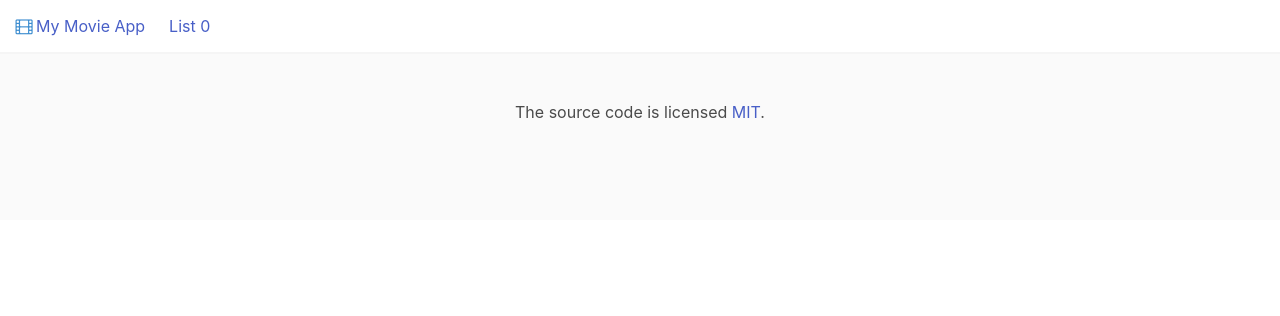
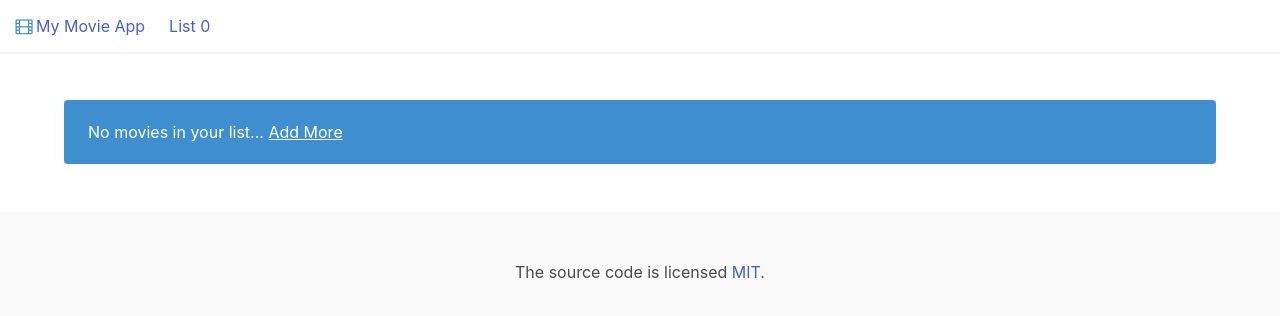
Before and after one commit to austinstarin/vue-libertyjs, a Vue app: page /#/list in a window 1280 px wide. Shown: the top 316 px of the page. Built offline with nearby package versions, Linux system fonts and the light colour scheme.

Commit message:
Update list view

```diff
--- a/src/components/MovieCard.vue
+++ b/src/components/MovieCard.vue
@@ -3,7 +3,7 @@
     <div class="card">
       <div class="card-content">
         <img :src="thumbnail" :alt="alternative" />
-        <h3 class="title is-5">{{ title }}</h3>
+        <h2 class="title is-5">{{ title }}</h2>
         <p class="subtitle is-5">{{ director }}</p>
         <StarRating :id="id" :rating="rating"></StarRating>
         <footer class="card-footer">
--- a/src/components/TheFeatured.vue
+++ b/src/components/TheFeatured.vue
@@ -8,7 +8,7 @@
            <router-link
             :to="{ name: 'movie', params: { id: movie.id } }"
             class="button is-primary is-inverted is-outlined"
-            >See Movies</router-link>
+            >See More</router-link>
         </div>
       </div>
     </div>
--- a/src/components/TheList.vue
+++ b/src/components/TheList.vue
@@ -1,21 +1,46 @@
 <template>
-  <div>
+  <section class="section">
+    <div class="container">
+      <div v-if="movies.length > 0">
         <div v-for="movie in movies">
-      {{ movie.title }}
+          <article class="columns media">
+            <figure class="column is-one-fifth media-left">
+              <img :src="movie.thumbnail" :alt="movie.alternative" />
+            </figure>
+            <div class="column is-half media-content">
+              <h2 class="title is-5">{{ movie.title }}</h2>
+              <p>{{ movie.synopsis }}</p>
+              <StarRating :id="movie.id" :rating="movie.rating"></StarRating>
+            </div>
+            <div class="column media-right">
               <Update
                 :id="movie.id"
                 :list="movie.list"
               />
             </div>
+          </article>
         </div>
+      </div>
+      <div v-else>
+        <div class="notification is-info">
+          <p>
+            No movies in your list...
+            <router-link :to="{ name: 'index' }">Add More</router-link>
+          </p>
+        </div>
+      </div>
+    </div>
+  </section>
 </template>
 
 <script>
+import StarRating from '@/components/StarRating'
 import Update from '@/components/Update'
 
 export default {
   name: 'TheList',
   components: {
+    StarRating,
     Update
   },
   computed: {
--- a/src/components/Update.vue
+++ b/src/components/Update.vue
@@ -12,10 +12,10 @@ export default {
   },
   computed: {
     classObject () {
-      return `button ${(this.list ? `is-danger` : 'is-primary')}`
+      return `button ${(this.list ? 'is-danger' : 'is-primary')}`
     },
     buttonText () {
-      return this.list ? `Remove` : `Add`
+      return this.list ? 'Remove' : 'Add'
     }
   },
   methods: {
```
Lines whose indentation alone changed are shown as unchanged.
